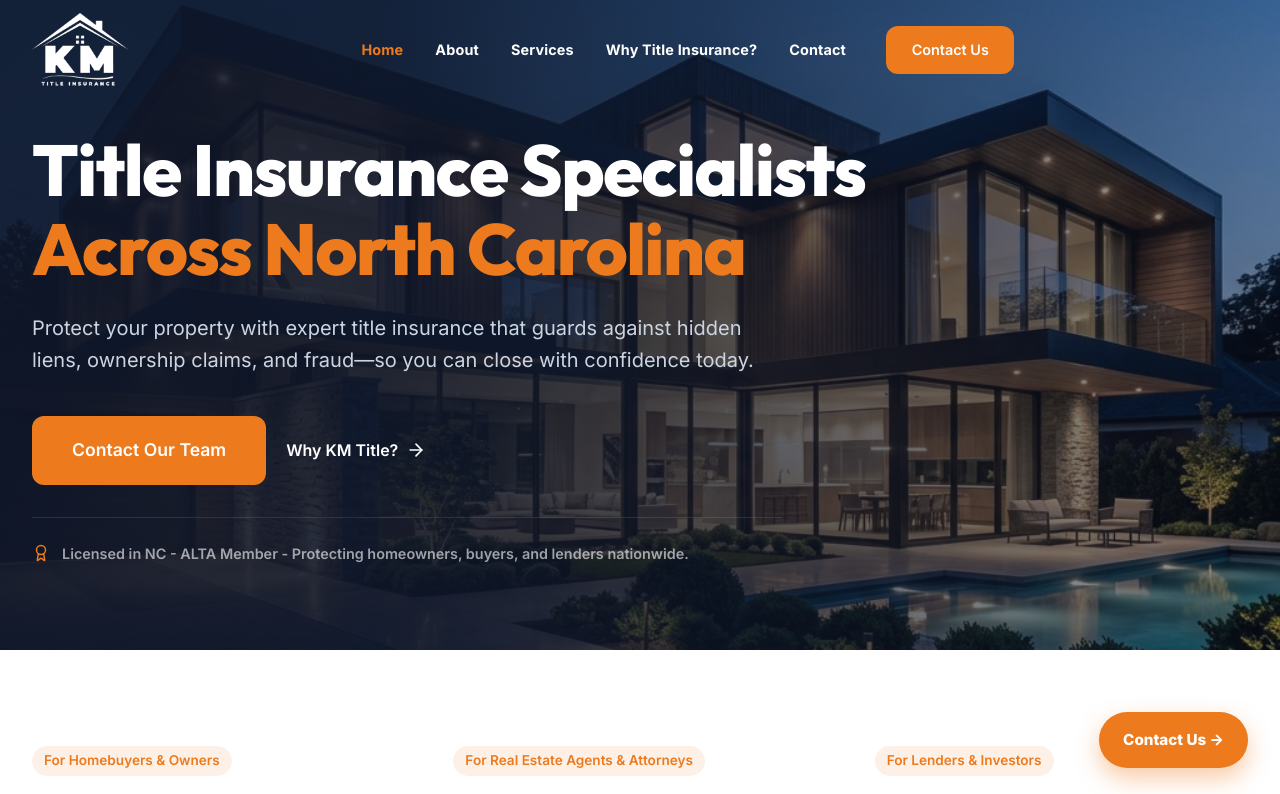
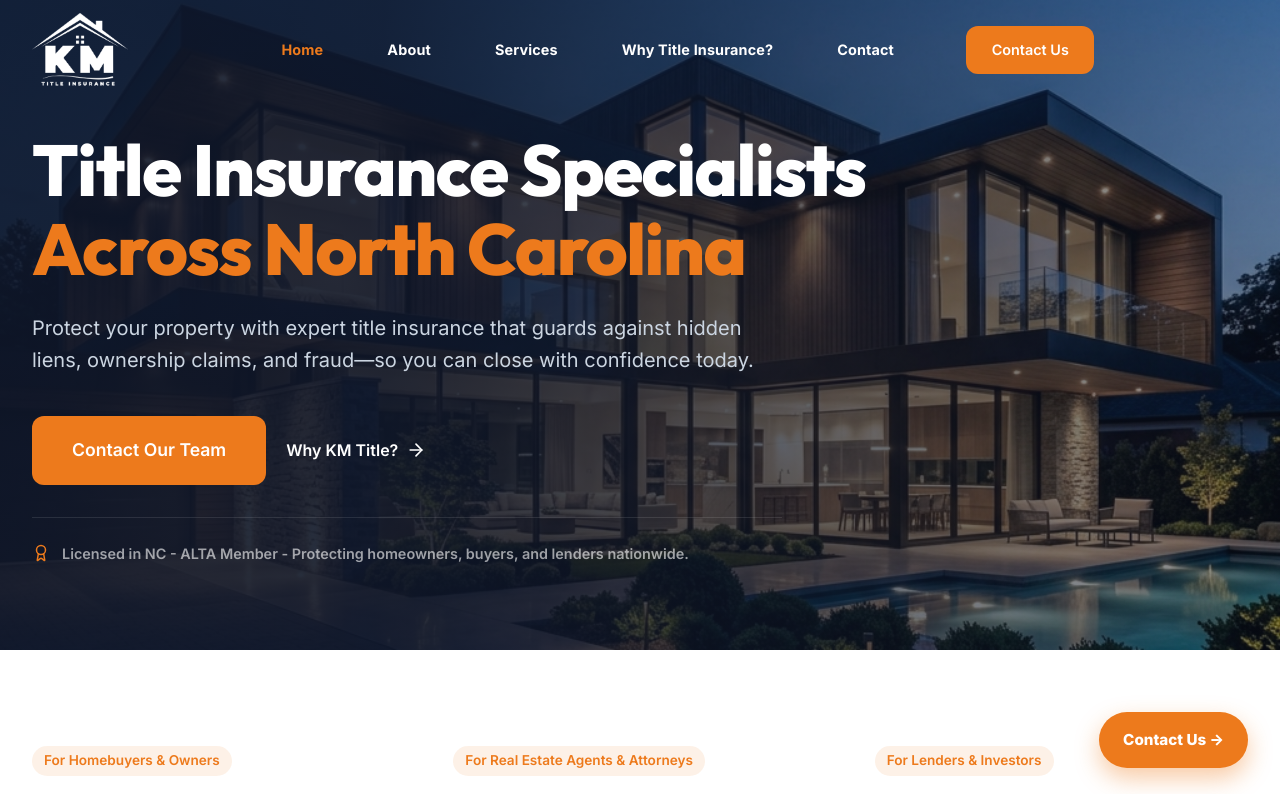
Before and after one commit to Kathir7623/Title-Insurance, a React (Vite) app: page / in a window 1280 px wide. Shown: the top 794 px of the page. Built offline with nearby package versions, Linux system fonts and the light colour scheme.

Commit message:
Increase navigation link spacing for better alignment

```diff
--- a/src/components/Navbar.jsx
+++ b/src/components/Navbar.jsx
@@ -74,7 +74,7 @@ const Navbar = () => {
             </Link>
 
             {/* Desktop Nav */}
-            <div className="desktop-menu" style={{ gap: '2rem', alignItems: 'center' }}>
+            <div className="desktop-menu" style={{ gap: '4rem', alignItems: 'center' }}>
               {navLinks.map((link) => (
                 <Link
                   key={link.name}
```
